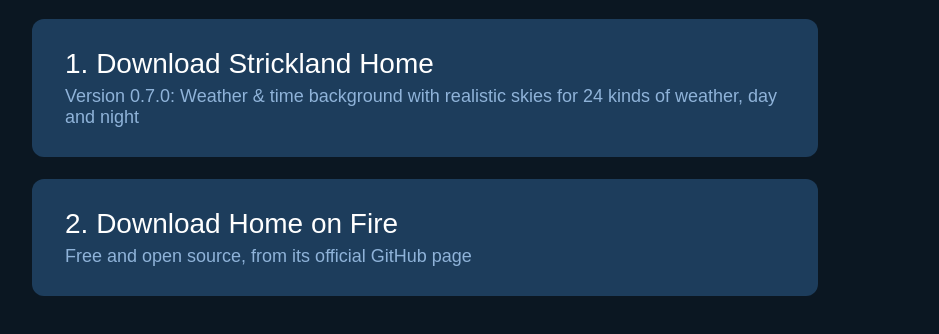
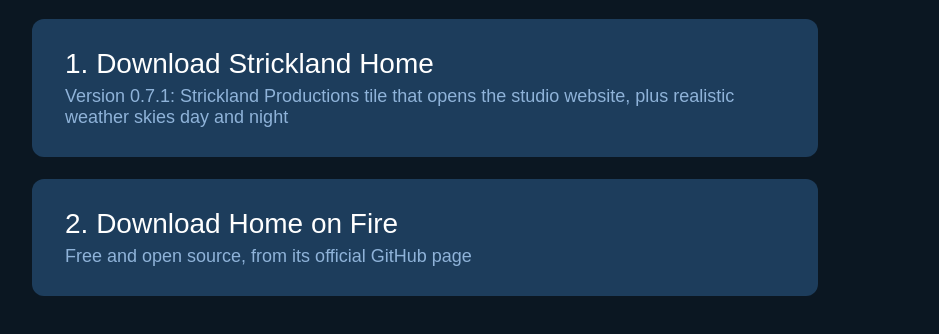
Before and after one commit to DigitalDeth/tv, a plain HTML site: page index.html in a window 1280 px wide. Shown: the part 170-504 px from the top of the page, without its empty margins (32-971 px from the left). Drawn offline with Linux system fonts and the light colour scheme.

Commit message:
Strickland Home 0.7.1: Strickland Productions website tile

```diff
--- a/index.html
+++ b/index.html
@@ -17,7 +17,7 @@
 <body>
   <h1>Strickland Home</h1>
   <p>A custom home screen for Fire TV. Install the launcher first, then Home on Fire so it opens at startup and when you press Home.</p>
-  <a class="btn" href="home.apk">1. Download Strickland Home<small>Version 0.7.0: Weather &amp; time background with realistic skies for 24 kinds of weather, day and night</small></a>
+  <a class="btn" href="home.apk">1. Download Strickland Home<small>Version 0.7.1: Strickland Productions tile that opens the studio website, plus realistic weather skies day and night</small></a>
   <a class="btn" href="https://github.com/toolicious/home-on-fire/releases/latest/download/home-on-fire.apk">2. Download Home on Fire<small>Free and open source, from its official GitHub page</small></a>
 </body>
 </html>
```
Also changed, not shown: 2 other files.
